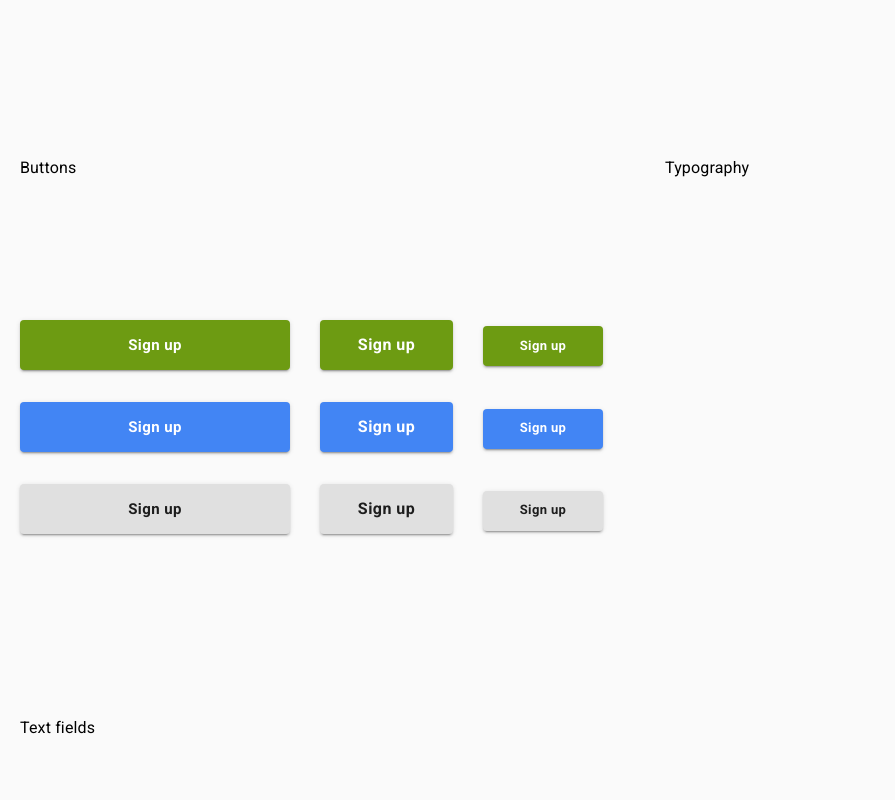
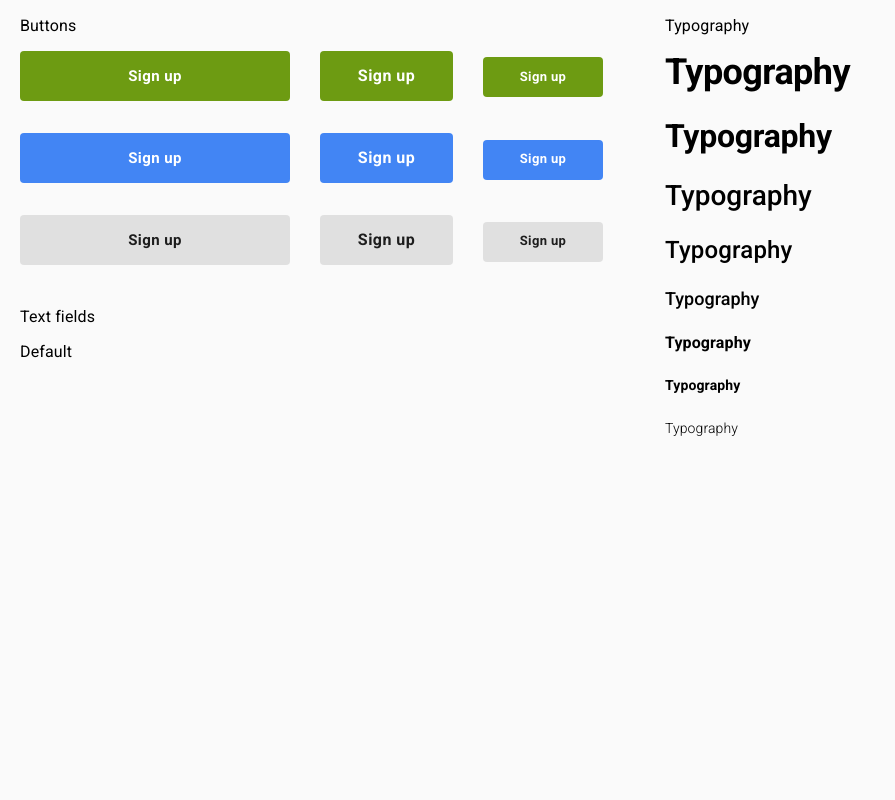
Before and after one commit to Sleepy-girl/test_voypost_fullstack, a React (Create React App) app: page /story-book in a window 1280 px wide. Shown: the top 800 px of the page, without its empty margins (0-895 px from the left). Built offline with nearby package versions, Linux system fonts and the light colour scheme.

Commit message:
layout first-part

```diff
--- a/src/common/theme/theme.tsx
+++ b/src/common/theme/theme.tsx
@@ -1,4 +1,5 @@
 import { createMuiTheme } from "@material-ui/core";
+import { Shadows } from "@material-ui/core/styles/shadows"
 
 const colors = {
   primary: '#6D9B12',
@@ -10,6 +11,8 @@ const colors = {
 // const defaultTheme = createMuiTheme();
 
 const theme = createMuiTheme({
+  shadows: Array(25).fill("none") as Shadows,
+
   palette: {
     primary: {
       main: colors.primary
@@ -22,10 +25,10 @@ const theme = createMuiTheme({
   overrides:{
     MuiButton: {
       root: {
-          width: 133,
-          height: 50,
-          fontSize: 16,
-          fontWeight: 900,
+        width: "133px",
+        height: "50px",
+        fontWeight: 900,
+        fontSize: "16px",
       },
       sizeLarge: {
         width: 270,
@@ -40,57 +43,59 @@ const theme = createMuiTheme({
       }
     },
 
+
+
     MuiTypography: {
       root: {
         color: colors.black,
-        width: 550,
+        width: "550px",
         display: "block",
       },
 
       h1: {
-        fontSize: 36,
+        fontSize: '36px',
         fontWeight: 900,
-        lineHeight: 42,
+        lineHeight: "42px",
         // colorPrimary: colors.black,
       },
       h2: {
-        fontSize: 32,
+        fontSize: '32px',
         fontWeight: 700,
-        lineHeight: 38,
+        lineHeight: "38px",
       },
       h3: {
-        fontSize: 28,
+        fontSize: '28px',
         fontWeight: 500,
-        lineHeight: 33,
+        lineHeight: "33px",
       },
       h4: {
-        fontSize: 24,
+        fontSize: '24px',
         fontWeight: 500,
-        lineHeight: 28,
+        lineHeight: "28px",
       },
       h5: {
-        fontSize: 18,
+        fontSize: '18px',
         fontWeight: 500,
-        lineHeight: 21,
+        lineHeight: "21px",
       },
       h6: {
-        fontSize: 16,
+        fontSize: '16px',
         fontWeight: 700,
-        lineHeight: 19,
+        lineHeight: "19px",
       },
       subtitle1: {
-        fontSize: 14,
+        fontSize: '14px',
         fontWeight: 700,
-        lineHeight: 19,
+        lineHeight: "19px",
       },
       subtitle2: {
-        fontSize: 14,
+        fontSize: '14px',
         fontWeight: 300,
-        lineHeight: 19,
+        lineHeight: "19px",
       },
       body1: {
-        fontSize: 16,
-        lineHeight: 19,
+        fontSize: '16px',
+        lineHeight: "19px",
       }
     },
     MuiSelect:{
--- a/src/pages/StoryBook.js
+++ b/src/pages/StoryBook.js
@@ -2,24 +2,16 @@ import Box from '../components/materialsComponents/Box';
 import TypographyComponent from '../components/materialsComponents/Typography';
 import ButtonComponent from '../components/materialsComponents/Button';
 import { typographyParams, buttonsParams } from './params';
-import { Grid } from '@material-ui/core';
 
 function StoryBook() {
   return (
     <Box pt={2} px={2.5} display="flex">
       <Box>
         <Box mr={7.75} mb={5.25}>
-          <TypographyComponent variant="body1" display="inline-block">
-            Buttons
-          </TypographyComponent>
-          <Box
-            // display="flex"
-            // flexWrap="wrap"
-            // direction="column"
-            // justifyContent="space-between"
-            width={583}
-            minHeight={214}
-          >
+          <Box mb={2}>
+            <TypographyComponent variant="body1">Buttons</TypographyComponent>
+          </Box>
+          <Box width={583} minHeight={214}>
             <Box
               display="flex"
               justifyContent="space-between"
@@ -66,21 +58,29 @@ function StoryBook() {
             </Box>
           </Box>
         </Box>
+
         <Box>
-          <TypographyComponent variant="body1" display="inline-block">
-            Text fields
-          </TypographyComponent>
+          <Box mb={2}>
+            <TypographyComponent variant="body1">
+              Text fields
+            </TypographyComponent>
+          </Box>
+          <Box mb={0.75}>
+            <TypographyComponent variant="body1">Default</TypographyComponent>
+          </Box>
         </Box>
       </Box>
 
       <Box>
-        <TypographyComponent variant="body1" display="inline-block">
-          Typography
-        </TypographyComponent>
+        <Box mb={2}>
+          <TypographyComponent variant="body1">Typography</TypographyComponent>
+        </Box>
         {typographyParams.map(param => (
-          <TypographyComponent key={param} variant={param}>
-            Typography
-          </TypographyComponent>
+          <Box mb={3}>
+            <TypographyComponent display="block" key={param} variant={param}>
+              Typography
+            </TypographyComponent>
+          </Box>
         ))}
       </Box>
     </Box>
--- a/src/pages/params.js
+++ b/src/pages/params.js
@@ -1,4 +1,27 @@
+import { colors } from '@material-ui/core';
+
 export const buttonsParams = ['large', 'medium', 'small'];
+
+export const inputsParams = [
+  {
+    name: 'Default',
+    label: 'Full Name',
+    placeholder: 'Placeholder',
+    color: colors.amber,
+  },
+  {
+    name: 'Default',
+    label: 'Full Name',
+    placeholder: 'Placeholder',
+    color: colors.primary,
+  },
+  {
+    name: 'Default',
+    label: 'Full Name',
+    placeholder: 'Placeholder',
+    color: colors.primary,
+  },
+];
 
 export const typographyParams = [
   'h1',
```
Also changed, not shown: src/components/materialsComponents/Input.tsx (added, +9 -0 lines).
